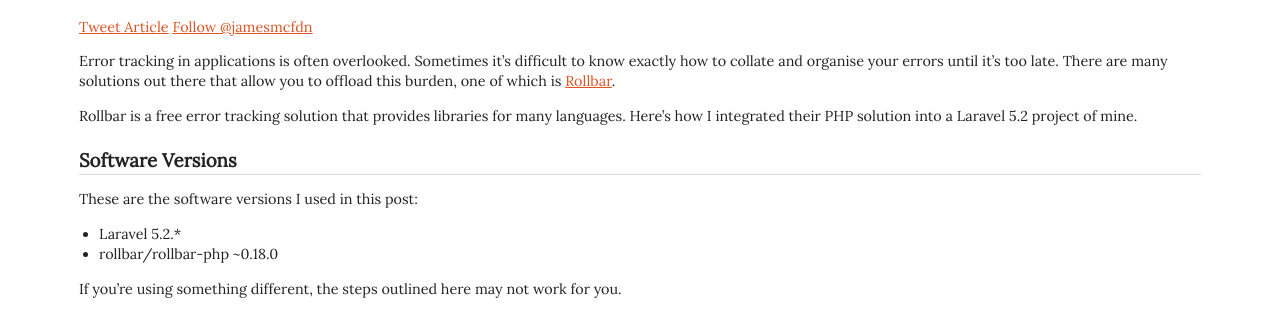
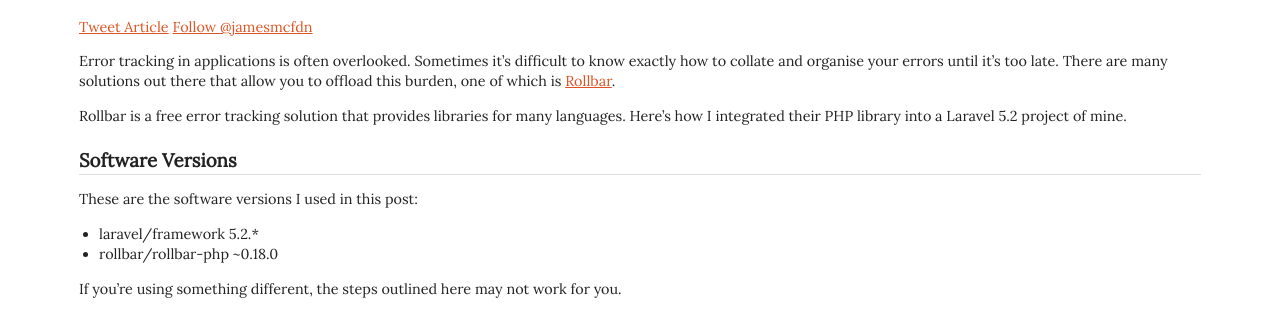
Before and after one commit to mcfdn/mcfdn.github.io, a Jekyll site: the page built from _posts/2016-06-13-setting-up-error-tracking-with-rollbar-in-laravel.md, in a window 1280 px wide and 900 px high. Shown: the part 121-444 px from the top of the window. Built offline with Jekyll 4.4.1, drawn with Linux system fonts in a browser that asks for light colours; comment, search, counter and statistics services are not loaded.

Commit message:
Make software versions a little clearer

```diff
--- a/_posts/2016-06-13-setting-up-error-tracking-with-rollbar-in-laravel.md
+++ b/_posts/2016-06-13-setting-up-error-tracking-with-rollbar-in-laravel.md
@@ -6,13 +6,13 @@
 
 Error tracking in applications is often overlooked. Sometimes it's difficult to know exactly how to collate and organise your errors until it's too late. There are many solutions out there that allow you to offload this burden, one of which is [Rollbar](https://rollbar.com).
 
-Rollbar is a free error tracking solution that provides libraries for many languages. Here's how I integrated their PHP solution into a Laravel 5.2 project of mine.
+Rollbar is a free error tracking solution that provides libraries for many languages. Here's how I integrated their PHP library into a Laravel 5.2 project of mine.
 
 ### Software Versions
 
 These are the software versions I used in this post:
 
-- Laravel 5.2.*
+- laravel/framework 5.2.*
 - rollbar/rollbar-php ~0.18.0
 
 If you're using something different, the steps outlined here may not work for you.
```
